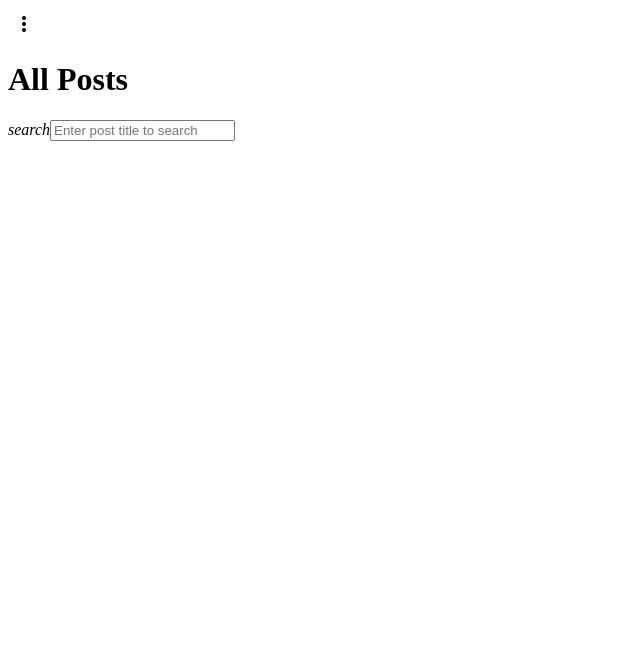
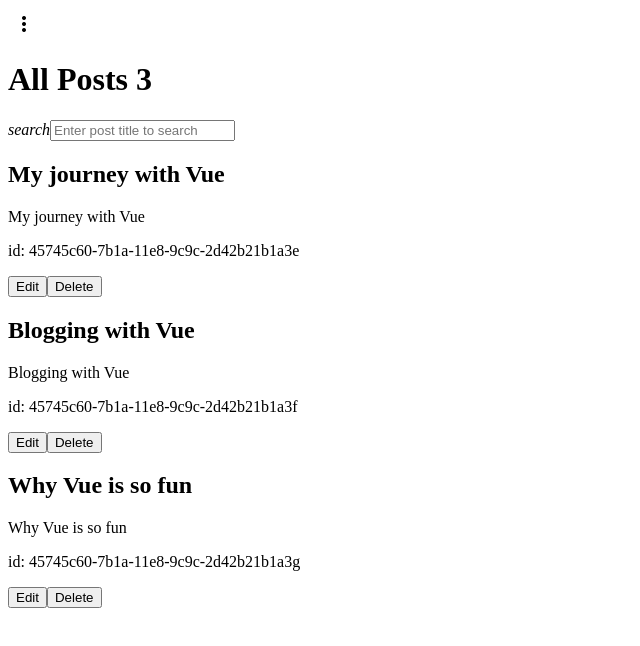
Before and after one commit to sinnkirou/crud-vue, a Vue app: page /posts in a window 1280 px wide. Shown: the top 646 px of the page, without its empty margins (0-640 px from the left). Built offline with nearby package versions, Linux system fonts and the light colour scheme; a web font is replaced by a local one.

Commit message:
apply vuex

```diff
--- a/package.json
+++ b/package.json
@@ -12,6 +12,7 @@
     "uuid": "^3.3.2",
     "vue": "^2.5.21",
     "vue-router": "^3.0.2",
+    "vuex": "^3.0.1",
     "webpack": "^4.28.4"
   },
   "devDependencies": {
--- a/src/App.vue
+++ b/src/App.vue
@@ -24,54 +24,9 @@
 
 <script>
 import "./assets/stylesheets/material.min.js";
-import uuid from "uuid/v1";
 
 export default {
-  name: "app",
-  data: () => ({
-    posts: [
-      {
-        id: "45745c60-7b1a-11e8-9c9c-2d42b21b1a3e",
-        title: "My journey with Vue",
-        message: "My journey with Vue"
-      },
-      {
-        id: "45745c60-7b1a-11e8-9c9c-2d42b21b1a3f",
-        title: "Blogging with Vue",
-        message: "Blogging with Vue"
-      },
-      {
-        id: "45745c60-7b1a-11e8-9c9c-2d42b21b1a3g",
-        title: "Why Vue is so fun",
-        message: "Why Vue is so fun"
-      }
-    ]
-  }),
-  methods: {
-    addPost: function(formObj) {
-      this.posts.push({
-        id: uuid(),
-        ...formObj
-      });
-    },
-    deletePost: function(id) {
-      this.posts = this.posts.filter(post => {
-        return post.id != id;
-      });
-    },
-    updatePost: function(formObj) {
-      this.posts = this.posts.map(post =>
-        post.id === formObj.id ? { ...formObj } : post
-      );
-    }
-  },
-  provide: function() {
-    return {
-      addPost: this.addPost,
-      deletePost: this.deletePost,
-      updatePost: this.updatePost
-    };
-  }
+  name: "app"
 };
 </script>
 
--- a/src/components/EditablePost.vue
+++ b/src/components/EditablePost.vue
@@ -16,6 +16,10 @@
 </template>
 
 <script>
+import { createNamespacedHelpers } from "vuex";
+import { ADD_POST_ASYNC, UPDATE_POST } from "../constants/mutation-types";
+const { mapMutations, mapActions } = createNamespacedHelpers("modulePosts");
+
 export default {
   name: "EditablePost",
   props: {
@@ -28,18 +32,19 @@
       }
     };
   },
-  inject: ["addPost", "updatePost"],
   methods: {
     reset: function() {
       this.formObj.title = "";
       this.formObj.message = "";
     },
+    ...mapMutations([UPDATE_POST]),
+    ...mapActions([ADD_POST_ASYNC]),
     onSubmit: function() {
       if (!this.post || !this.post.id) {
-        this.addPost(this.formObj);
+        this.ADD_POST_ASYNC(this.formObj);
         this.reset();
       } else {
-        this.updatePost(this.formObj);
+        this.UPDATE_POST(this.formObj);
         this.$emit("toggle-Editable");
       }
     }
--- a/src/components/PostItem.vue
+++ b/src/components/PostItem.vue
@@ -6,7 +6,7 @@
       <p class="post_id">{{`id: ${post.id}`}}</p>
       <div class="control_buttons">
         <button class="edit" type="button" @click.prevent="toggleEditable">{{'Edit'}}</button>
-        <button class="delete" type="button" @click.prevent="deletePost(post.id)">{{'Delete'}}</button>
+        <button class="delete" type="button" @click.prevent="DELETE_POST(post.id)">{{'Delete'}}</button>
       </div>
     </div>
     <EditablePost v-else-if="editable" :post="post" v-on:toggle-Editable="toggleEditable"></EditablePost>
@@ -14,6 +14,9 @@
 </template>
 
 <script>
+import { mapMutations } from "vuex";
+import { DELETE_POST } from "../constants/mutation-types";
+
 export default {
   name: "PostItem",
   props: {
@@ -25,11 +28,11 @@
   data: () => ({
     editable: false
   }),
-  inject: ["deletePost"],
   methods: {
     toggleEditable: function() {
       this.editable = !this.editable;
-    }
+    },
+    ...mapMutations("modulePosts", [DELETE_POST])
   }
 };
 </script>
--- /dev/null
+++ b/src/constants/mutation-types.js
@@ -0,0 +1,4 @@
+export const ADD_POST = "ADD_POST";
+export const DELETE_POST = "DELETE_POST";
+export const UPDATE_POST = "UPDATE_POST";
+export const ADD_POST_ASYNC = "ADD_POST_ASYNC";
--- a/src/containers/AllPosts.vue
+++ b/src/containers/AllPosts.vue
@@ -1,7 +1,7 @@
 <template>
   <div>
     <div class="allPosts">
-      <h1 class="post_heading">All Posts</h1>
+      <h1 class="post_heading">All Posts {{postsCount(keyword)}}</h1>
       <div class="mdl-textfield mdl-js-textfield">
         <label class="mdl-button mdl-js-button mdl-button--icon">
           <i class="material-icons">search</i>
@@ -19,10 +19,14 @@
 </template>
 
 <script>
+import { createNamespacedHelpers } from "vuex";
+const { mapGetters, mapState } = createNamespacedHelpers("modulePosts");
+
 export default {
   name: "AllPosts",
-  props: {
-    posts: Array
+  computed: {
+    ...mapState(["posts"]),
+    ...mapGetters(["postsCount"])
   },
   data: () => ({
     keyword: ""
--- a/src/containers/PostForm.vue
+++ b/src/containers/PostForm.vue
@@ -5,7 +5,7 @@
     </div>
     <div class="post_container" key="PostForm">
       <h1 class="post_heading">Create Post</h1>
-      <EditablePost :posts="posts"/>
+      <EditablePost/>
     </div>
   </div>
 </template>
@@ -13,9 +13,6 @@
 <script>
 export default {
   name: "PostForm",
-  props: {
-    posts: Array
-  },
   methods: {},
   components: {
     EditablePost: () => import("../components/EditablePost")
--- /dev/null
+++ b/src/router.js
@@ -0,0 +1,14 @@
+import Vue from "vue";
+import VueRouter from "vue-router";
+
+const routes = [
+  { path: "/", component: () => import("./containers/PostForm") },
+  { path: "/posts", component: () => import("./containers/AllPosts") }
+];
+
+Vue.use(VueRouter);
+
+export default new VueRouter({
+  mode: "history",
+  routes
+});
--- /dev/null
+++ b/src/store.js
@@ -0,0 +1,71 @@
+import Vue from "vue";
+import Vuex from "vuex";
+import uuid from "uuid/v1";
+import {
+  ADD_POST,
+  DELETE_POST,
+  UPDATE_POST,
+  ADD_POST_ASYNC
+} from "./constants/mutation-types";
+
+Vue.use(Vuex);
+
+const modulePosts = {
+  namespaced: true,
+  state: {
+    posts: [
+      {
+        id: "45745c60-7b1a-11e8-9c9c-2d42b21b1a3e",
+        title: "My journey with Vue",
+        message: "My journey with Vue"
+      },
+      {
+        id: "45745c60-7b1a-11e8-9c9c-2d42b21b1a3f",
+        title: "Blogging with Vue",
+        message: "Blogging with Vue"
+      },
+      {
+        id: "45745c60-7b1a-11e8-9c9c-2d42b21b1a3g",
+        title: "Why Vue is so fun",
+        message: "Why Vue is so fun"
+      }
+    ]
+  },
+  mutations: {
+    [ADD_POST](state, formObj) {
+      state.posts.push({
+        id: uuid(),
+        ...formObj
+      });
+    },
+    [DELETE_POST](state, id) {
+      state.posts = state.posts.filter(post => {
+        return post.id != id;
+      });
+    },
+    [UPDATE_POST](state, formObj) {
+      state.posts = state.posts.map(post =>
+        post.id === formObj.id ? { ...formObj } : post
+      );
+    }
+  },
+  actions: {
+    [ADD_POST_ASYNC]({ commit }, formObj) {
+      this.formObj = formObj;
+      commit(ADD_POST, this.formObj);
+    }
+  },
+  getters: {
+    postsCount: state => keyword => {
+      var regex = new RegExp(keyword, "i");
+      return state.posts.filter(post => !keyword || regex.test(post.title))
+        .length;
+    }
+  }
+};
+
+export default new Vuex.Store({
+  modules: {
+    modulePosts: modulePosts
+  }
+});
```
Also changed, not shown: src/main.js (+3 -12 lines), 1 other file (tests, documents, lock files or other folders).
